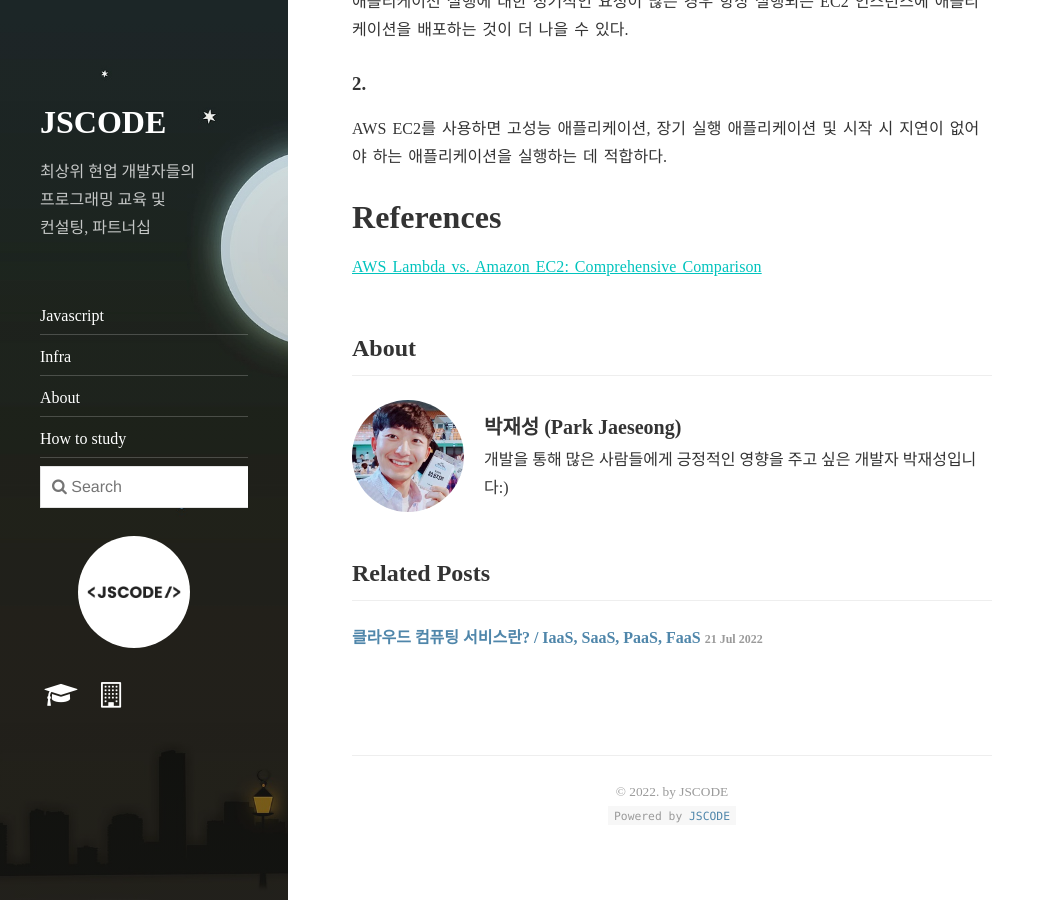
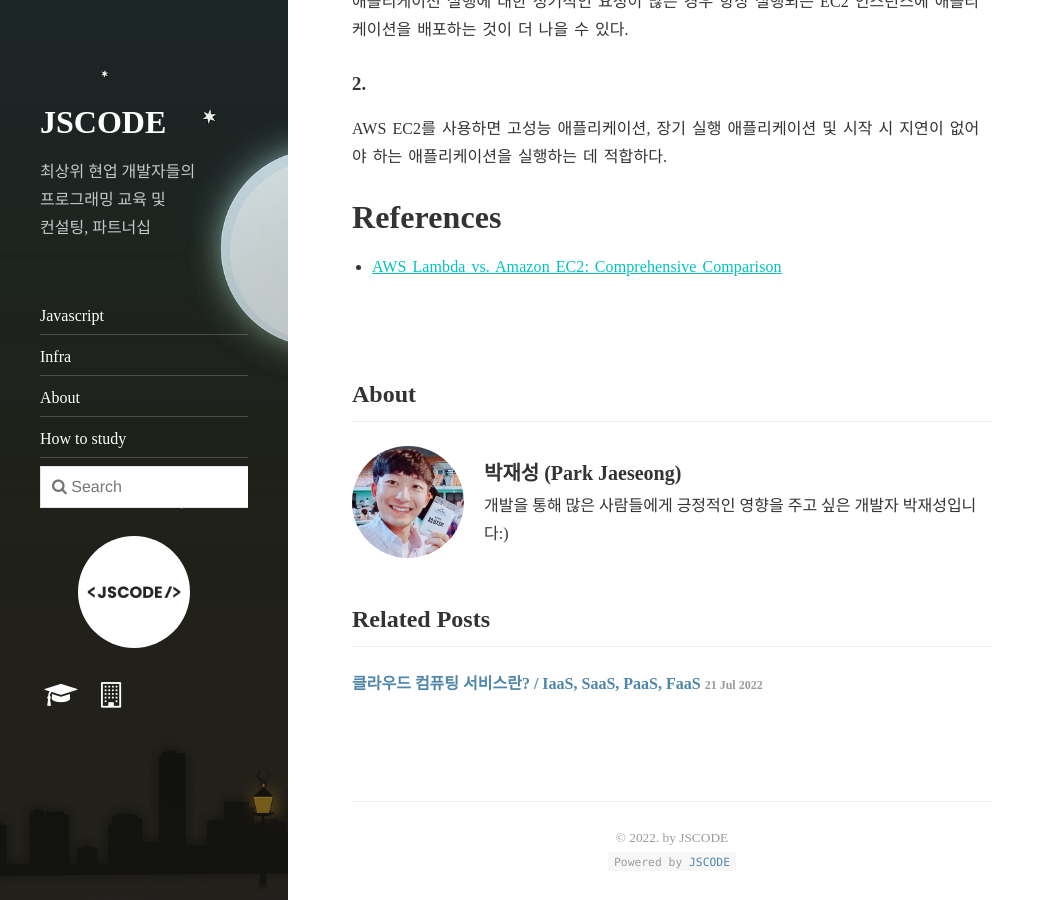
Before and after one commit to JSCODE-SECRET/JSCODE-SECRET.github.io, a Jekyll site: the page built from _posts/infra/2022-07-21-aws-ec2-vs-lambda.md, in a window 1280 px wide and 900 px high, scrolled down 4120 px. Shown: the whole window, without its empty margins (0-1055 px from the left). Built offline with Jekyll 4.4.1, drawn with Linux system fonts in a browser that asks for light colours; nearby versions of some CDN libraries.

Commit message:
modify: 글 수정

```diff
--- a/_posts/infra/2022-07-21-aws-ec2-vs-lambda.md
+++ b/_posts/infra/2022-07-21-aws-ec2-vs-lambda.md
@@ -113,4 +113,4 @@ AWS EC2를 사용하면 고성능 애플리케이션, 장기 실행 애플리케
 
 # References
 
-[AWS Lambda vs. Amazon EC2: Comprehensive Comparison](https://www.nakivo.com/blog/aws-lambda-vs-amazon-ec2-which-one-to-choose/)
+- [AWS Lambda vs. Amazon EC2: Comprehensive Comparison](https://www.nakivo.com/blog/aws-lambda-vs-amazon-ec2-which-one-to-choose/)
```
